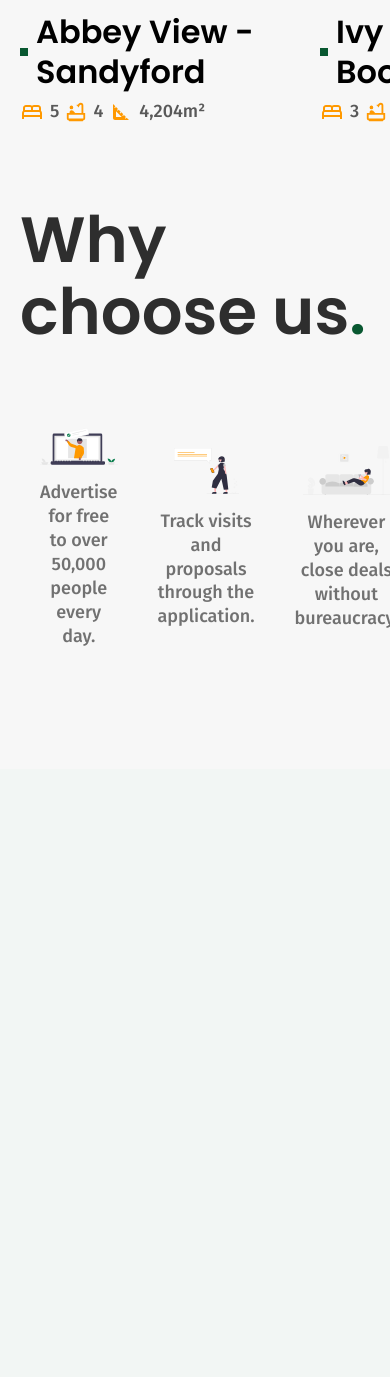
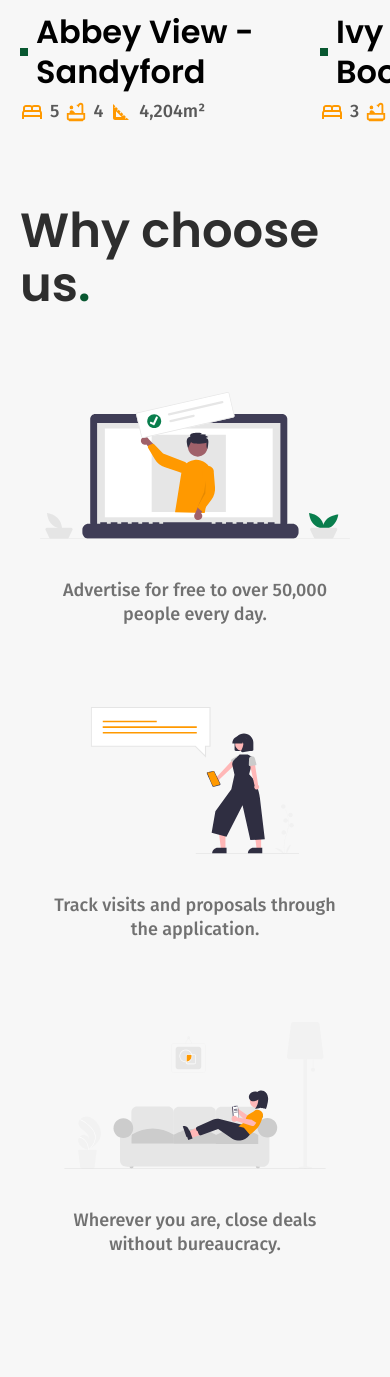
Before and after one commit to olehh92/Dublin-Inn-Real-Estate, a Django app: template templates/index.html in a window 390 px wide; the page is wider, and only the part inside the window is pictured. Shown: the part 1911-3288 px from the top of that part. Before the commit the page ends 2557 px from the top of that part, so only its background shows below. Run offline with Django 4.2, Linux system fonts and the light colour scheme; the template is opened without the code that fills it, so the values that code supplies are empty; parts of the project's set-up code (start-up, migrations or seed data) failed here and were passed over.

Commit message:
Add media queries to mobile devices.

```diff
--- a/static/assets/css/home/features.css
+++ b/static/assets/css/home/features.css
@@ -8,15 +8,32 @@
 
 .features ul {
     display: flex;
+    flex-wrap: wrap;
     gap: 40px;
     align-items: center;
     padding: 0 20px;
 }
 
+.features li {
+    flex: 1;
+    min-width: 180px;
+}
+
 .features img {
-    margin-bottom: 16px;
+    margin-bottom: 40px;
 }
 
 .features p {
     text-align: center;
 }
+
+
+@media (max-width: 800px) {
+    .features h2 {
+        font-size: 3rem;
+    }
+
+    .features ul {
+        gap: 80px;
+    }
+}
```
